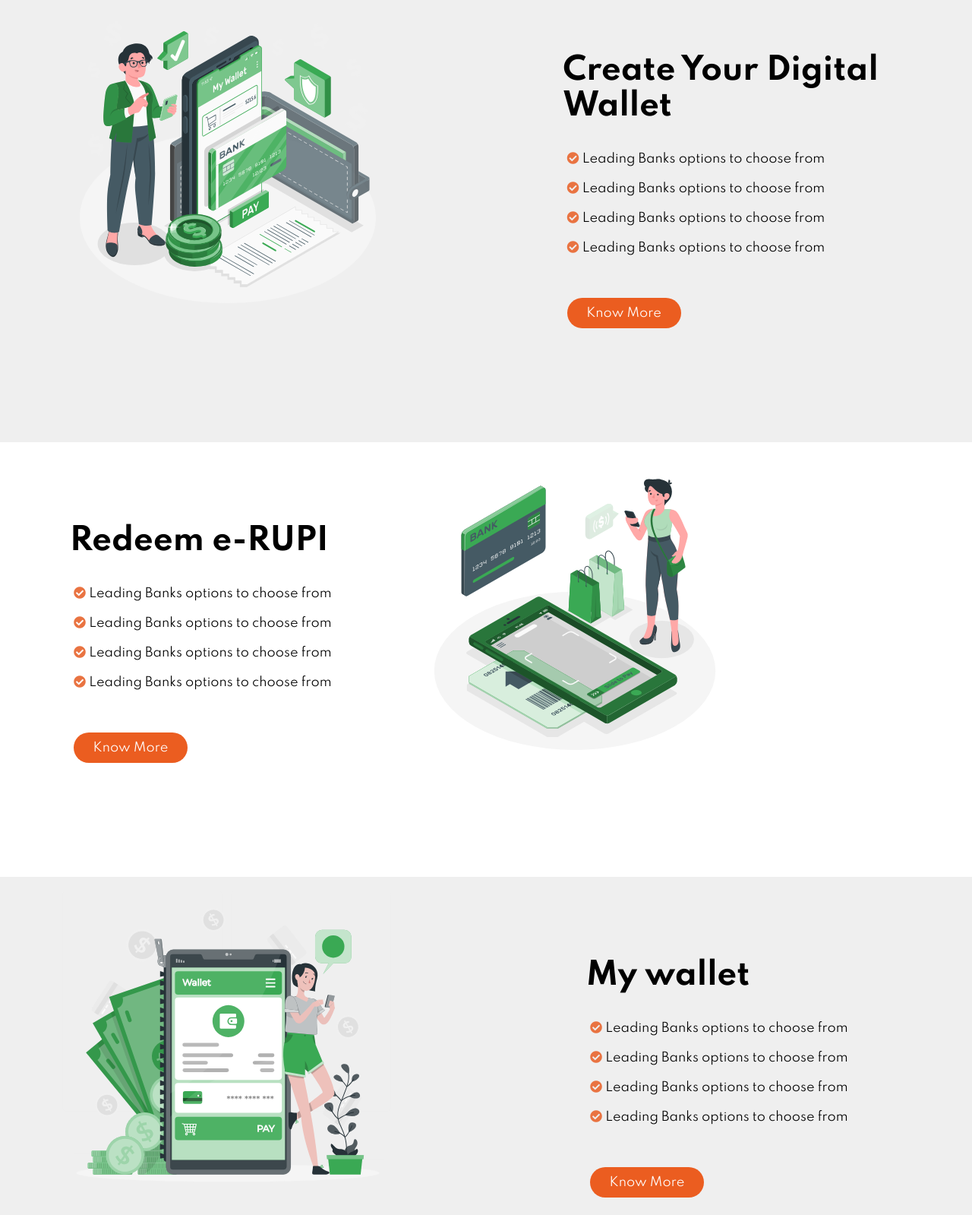
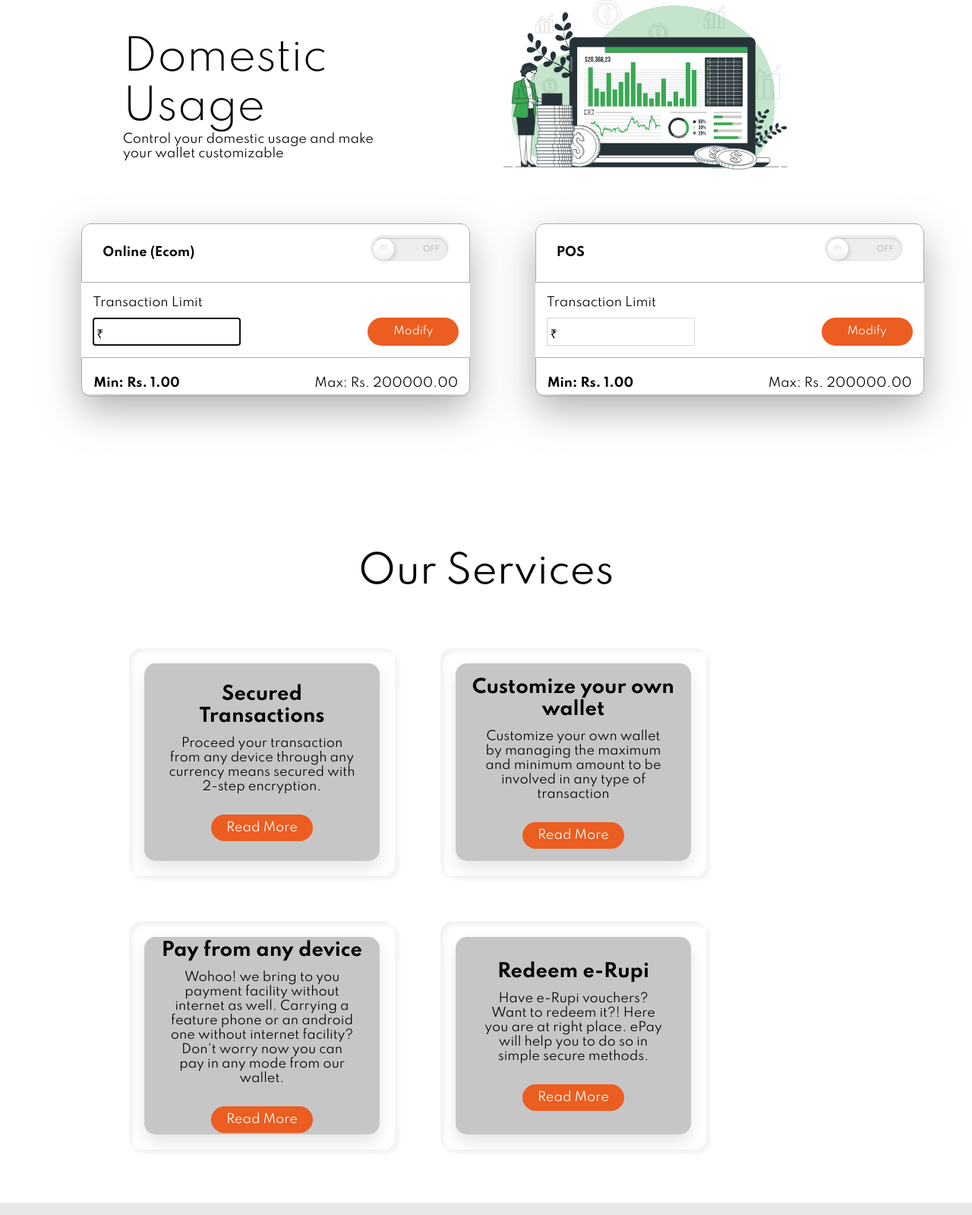
Before and after one commit to amexmakeathon/code45, a plain HTML site: page index.htm in a window 1280 px wide. Shown: the part 177-1776 px from the top of the page at 76% size. Drawn offline with Linux system fonts and the light colour scheme.

Commit message:
Update index.htm

```diff
--- a/index.htm
+++ b/index.htm
@@ -1,12 +1,12 @@
-<!DOCTYPE html>
+!DOCTYPE html>
 <html lang="en">
     <head>
         <meta charset="UTF-8">
         <meta http-equiv="X-UA-Compatible" content="IE=edge">
         <meta name="viewport" content="width=device-width, initial-scale=1.0">
-    <title>Home - Index</title>
+        <title>Domestic Usage</title>
         <link rel="stylesheet" href="https://use.fontawesome.com/releases/v5.15.4/css/all.css" />
-    <link rel="stylesheet" href="style.css">
+        <link rel="stylesheet" href="domestic-usage.css">
     </head>
  <body>
 
@@ -24,136 +24,125 @@
       </section>
     <!-- navbar section ends -->
 
-   <!-- body section starts -->
-   <section id="blog">
+    <!-- main body section starts-->
+     <section class="main-body">
+        <div class="body-1">
+            <div class="body-1-2">
+               <h2>Domestic Usage</h2>
+               <p>Control your domestic usage and make your wallet customizable</p>
+            </div>
 
-    <div class="box1-background-color">
-      <div class="blog-box">
-        <div class="blog-img">
-            <img src="box/ewallet.svg">
+            <div class="img-1"><img src="international-usage/Investment data-bro.svg" ></div>
         </div>
-        <div class="blog-details">
-            <h1>Create Your Digital Wallet</h1>
-                <ul class="list-container">
-                    <li class="item-space"><span class="elementor-icon-list-icon">
-                        <i aria-hidden="true" class="fas fa-check-circle"></i></span>
-                        <span>Leading Banks options to choose from</span>
-                    </li>
-                    <li class="item-space"><span class="elementor-icon-list-icon">
-                        <i aria-hidden="true" class="fas fa-check-circle"></i></span>
-                        <span>Leading Banks options to choose from</span>
-                    </li>
-                    <li class="item-space"><span class="elementor-icon-list-icon">
-                        <i aria-hidden="true" class="fas fa-check-circle"></i></span>
-                        <span>Leading Banks options to choose from</span>
-                    </li>
 
-                    <li class="item-space"><span class="elementor-icon-list-icon">
-                        <i aria-hidden="true" class="fas fa-check-circle"></i></span>
-                        <span>Leading Banks options to choose from</span>
-                    </li>
-                </ul>
-            <button class="btn1">Know More</button>
+        <div class="body-2">
+            <div class="card">
+                <div class="card-1">
+
+                    <div class="card-Heading">
+                        <h4>Online (Ecom)</h4>
+                        <label class="switch">
+                            <input class="switch-input" type="checkbox" />
+                            <span class="switch-label" data-on="On" data-off="Off"></span>
+                            <span class="switch-handle"></span>
+                        </label>
+                    </div>
+                    <div class="card-middle">
+                        <p>Transaction Limit</p>
+                        <div class="middle-btn">
+                            <!-- <div class="cnt1"><h4>this is love</h4></div> -->
+                            <div class="input-box">
+                                <input value="" autofocus="autofocus"/>
+                                <span class="unit">₹</span>
+                              </div>
+                            <div><button class="btn1">Modify</button> </div>
+                        </div>
+                    </div>
+                    <div class="card-bottom">
+                        <h4>Min: Rs. 1.00</h4>
+                        <p>Max: Rs. 200000.00</p>
+                    </div>
+                </div>
+
+                <div class="card-1">
+
+                    <div class="card-Heading">
+                        <h4>POS</h4>
+                        <label class="switch">
+                            <input class="switch-input" type="checkbox" />
+                            <span class="switch-label" data-on="On" data-off="Off"></span>
+                            <span class="switch-handle"></span>
+                        </label>
+                    </div>
+                    <div class="card-middle">
+                        <p>Transaction Limit</p>
+                        <div class="middle-btn">
+                            <!-- <div class="cnt1"><h4>this is love</h4></div> -->
+                            <div class="input-box">
+                                <input value="" autofocus="autofocus"/>
+                                <span class="unit">₹</span>
+                              </div>
+                            <div> <button class="btn1">Modify</button> </div>
+                        </div>
+                    </div>
+                    <div class="card-bottom">
+                        <h4>Min: Rs. 1.00</h4>
+                        <p>Max: Rs. 200000.00</p>
+                    </div>
+                </div>
+
+            </div>
+
+       </div>
+    </section>
+
+     <!-- small card top heading -->
+     <div class="card-top-heading"><h1>Our Services</h1></div>
+
+    <!-- cards/features section starts-->
+    <section class="container">
+        <div class="small-card">
+          <div class="small-box">
+            <div class="small-content">
+                <h2>Secured Transactions</h2>
+                <p>Proceed your transaction from any device through any currency means secured with 2-step encryption.</p>
+                <a href="#">Read More</a>
             </div>
           </div>
         </div>
-
-     <div class="box2-background-color">
-      <div class="blog-box">
-        <div class="blog-details">
-            <h1>Redeem e-RUPI</h1>
-                <ul class="list-container">
-                    <li class="item-space"><span class="elementor-icon-list-icon">
-                        <i aria-hidden="true" class="fas fa-check-circle"></i></span>
-                        <span>Leading Banks options to choose from</span>
-                    </li>
-                    <li class="item-space"><span class="elementor-icon-list-icon">
-                        <i aria-hidden="true" class="fas fa-check-circle"></i></span>
-                        <span>Leading Banks options to choose from</span>
-                    </li>
-                    <li class="item-space"><span class="elementor-icon-list-icon">
-                        <i aria-hidden="true" class="fas fa-check-circle"></i></span>
-                        <span>Leading Banks options to choose from</span>
-                    </li>
-
-                    <li class="item-space"><span class="elementor-icon-list-icon">
-                        <i aria-hidden="true" class="fas fa-check-circle"></i></span>
-                        <span>Leading Banks options to choose from</span>
-                    </li>
-                </ul>
-            <button class="btn1">Know More</button>
-        </div>
-        <div class="blog-img">
-            <img src="box/redeem.svg" width="50px" height="20px">
+        <div class="small-card">
+            <div class="small-box">
+              <div class="small-content">
+                  <h2>Customize your own wallet</h2>
+                  <p>Customize your own wallet by managing the maximum and minimum amount to be involved in any type of transaction</p>
+                  <a href="#">Read More</a>
               </div>
             </div>
           </div>
-
-    <div class="box3-background-color">
-      <div class="blog-box">
-        <div class="blog-img">
-            <img src="box/check-balance.svg">
-        </div>
-        <div class="blog-details">
-            <h1>My wallet</h1>
-                <ul class="list-container">
-                    <li class="item-space"><span class="elementor-icon-list-icon">
-                        <i aria-hidden="true" class="fas fa-check-circle"></i></span>
-                        <span>Leading Banks options to choose from</span>
-                    </li>
-                    <li class="item-space"><span class="elementor-icon-list-icon">
-                        <i aria-hidden="true" class="fas fa-check-circle"></i></span>
-                        <span>Leading Banks options to choose from</span>
-                    </li>
-                    <li class="item-space"><span class="elementor-icon-list-icon">
-                        <i aria-hidden="true" class="fas fa-check-circle"></i></span>
-                        <span>Leading Banks options to choose from</span>
-                    </li>
-
-                    <li class="item-space"><span class="elementor-icon-list-icon">
-                        <i aria-hidden="true" class="fas fa-check-circle"></i></span>
-                        <span>Leading Banks options to choose from</span>
-                    </li>
-                </ul>
-            <button class="btn1">Know More</button>
+          <div class="small-card">
+            <div class="small-box">
+              <div class="small-content">
+                  <h2>Pay from any device</h2>
+                  <p>Wohoo! we bring to you payment facility without internet as well. Carrying a feature phone or an
+                     android one without internet facility? Don't worry now
+                      you can pay in any mode from our wallet.</p>
+                  <a href="#">Read More</a>
               </div>
             </div>
           </div>
-
-  <div class="box4-background-color">
-    <div class="blog-box">
-
-       <div class="blog-details">
-           <h1>Transaction History</h1>
-               <ul class="list-container">
-                   <li class="item-space"><span class="elementor-icon-list-icon">
-                       <i aria-hidden="true" class="fas fa-check-circle"></i></span>
-                       <span>Leading Banks options to choose from</span>
-                   </li>
-                   <li class="item-space"><span class="elementor-icon-list-icon">
-                       <i aria-hidden="true" class="fas fa-check-circle"></i></span>
-                       <span>Leading Banks options to choose from</span>
-                   </li>
-                   <li class="item-space"><span class="elementor-icon-list-icon">
-                       <i aria-hidden="true" class="fas fa-check-circle"></i></span>
-                       <span>Leading Banks options to choose from</span>
-                   </li>
-
-                   <li class="item-space"><span class="elementor-icon-list-icon">
-                       <i aria-hidden="true" class="fas fa-check-circle"></i></span>
-                       <span>Leading Banks options to choose from</span>
-                   </li>
-               </ul>
-           <button class="btn1">Know More</button>
-       </div>
-       <div class="blog-img">
-        <img src="box/transaction-history.svg">
+          <div class="small-card">
+            <div class="small-box">
+              <div class="small-content">
+                  <h2>Redeem e-Rupi</h2>
+                  <p>Have e-Rupi vouchers? Want to redeem it?! Here you are at right place. ePay will help you to do so
+                    in simple secure methods.</p>
+                  <a href="#">Read More</a>
               </div>
             </div>
           </div>
 
     </section>
-   <!-- body section ends -->
+     <!-- cards/features section ends-->
 
      <!-- footer section starts-->
     <footer class="section-p1">
```
Lines whose indentation alone changed are shown as unchanged.
